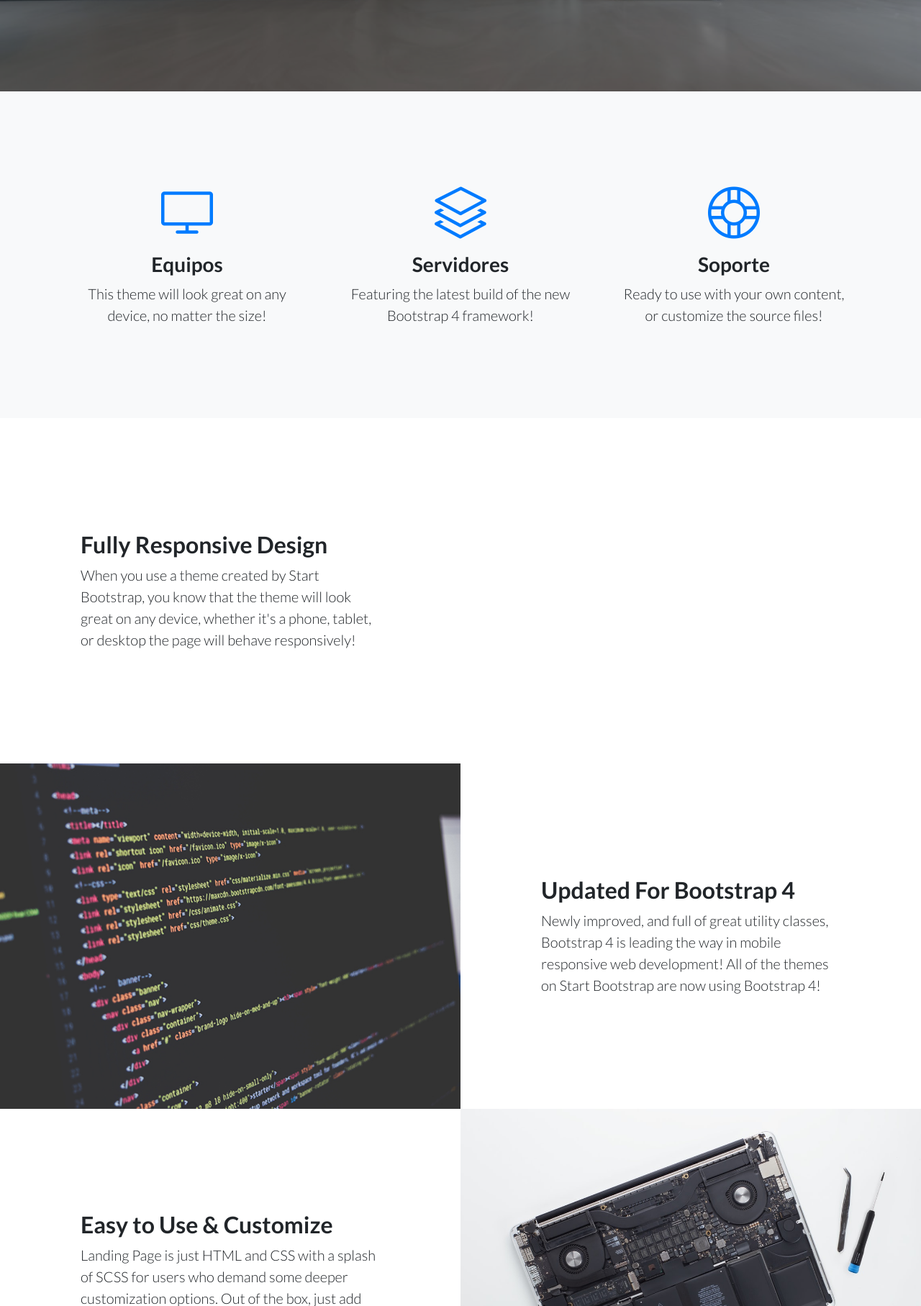
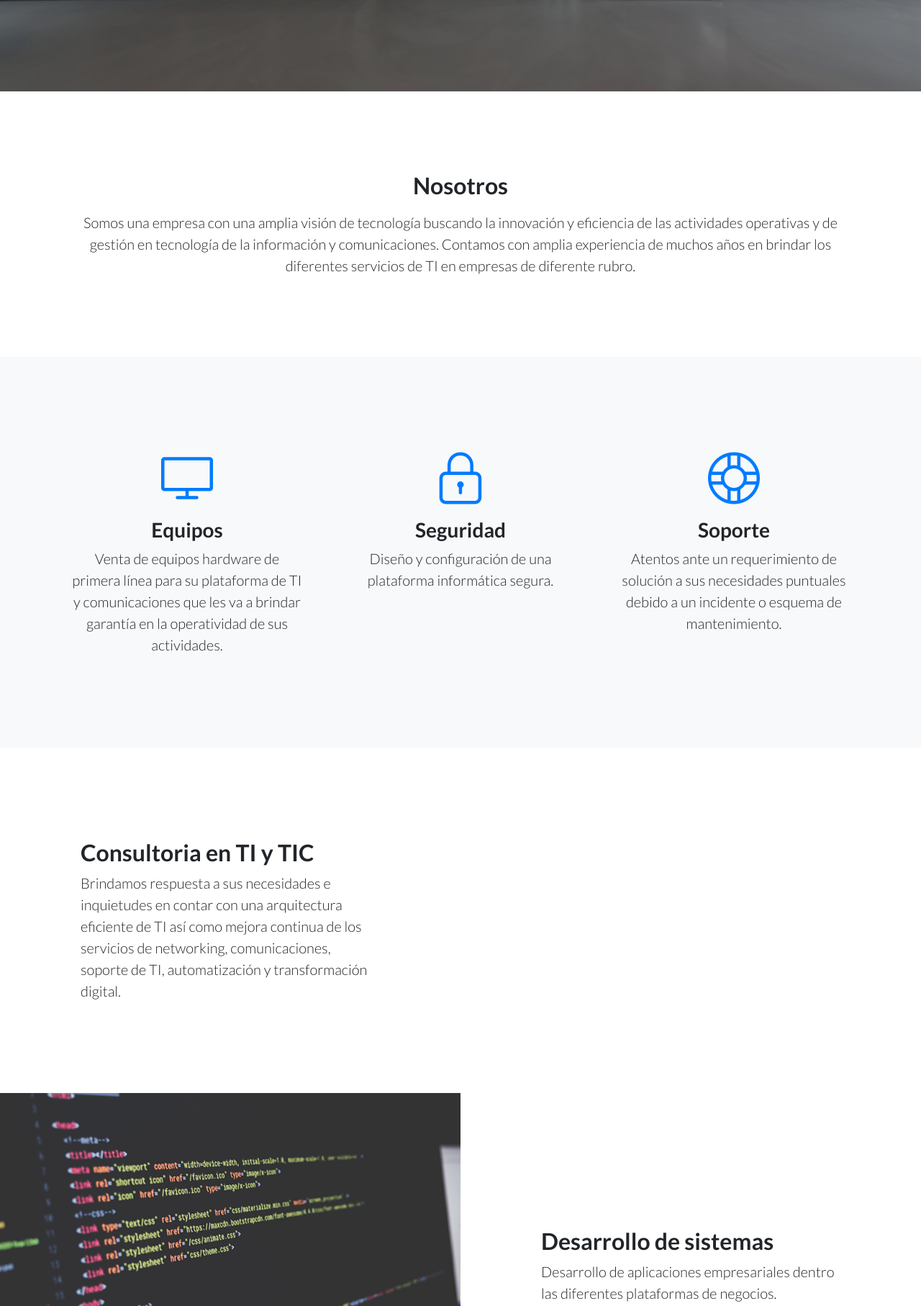
Before and after one commit to augusto-velez/digitech, a website: page index.html in a window 1280 px wide. Shown: the part 546-2361 px from the top of the page at 72% size. Drawn offline with Linux system fonts and the light colour scheme.

Commit message:
se modifico el contenido de la web

```diff
--- a/index.html
+++ b/index.html
@@ -16,7 +16,8 @@
   <!-- Custom fonts for this template -->
   <link href="vendor/fontawesome-free/css/all.min.css" rel="stylesheet">
   <link href="vendor/simple-line-icons/css/simple-line-icons.css" rel="stylesheet" type="text/css">
-  <link href="https://fonts.googleapis.com/css?family=Lato:300,400,700,300italic,400italic,700italic" rel="stylesheet" type="text/css">
+  <link href="https://fonts.googleapis.com/css?family=Lato:300,400,700,300italic,400italic,700italic" rel="stylesheet"
+    type="text/css">
 
   <!-- Custom styles for this template -->
   <link href="css/landing-page.min.css" rel="stylesheet">
@@ -31,7 +32,8 @@
   <!-- Navigation -->
   <nav class="navbar navbar-expand-lg navbar-light bg-light">
     <a class="navbar-brand" href="#"><img src="/img/logo.png" height="100px" alt="" srcset=""></a>
-    <button class="navbar-toggler" type="button" data-toggle="collapse" data-target="#navbarTogglerDemo02" aria-controls="navbarTogglerDemo02" aria-expanded="false" aria-label="Toggle navigation">
+    <button class="navbar-toggler" type="button" data-toggle="collapse" data-target="#navbarTogglerDemo02"
+      aria-controls="navbarTogglerDemo02" aria-expanded="false" aria-label="Toggle navigation">
       <span class="navbar-toggler-icon"></span>
     </button>
 
@@ -67,6 +69,20 @@
     </div>
   </header>
 
+  <!-- Nosotros -->
+  <section class="testimonials text-center bg-white">
+    <div class="container">
+      <h2 class="mb-3">Nosotros</h2>
+      <p class="lead mb-0">Somos una empresa con una amplia visión de tecnología buscando la innovación y eficiencia de
+        las actividades operativas y de gestión en tecnología de la información y comunicaciones.
+        Contamos con amplia experiencia de muchos años en brindar los diferentes servicios de TI en empresas de
+        diferente rubro.
+      </p>
+      <div class="row">
+      </div>
+    </div>
+  </section>
+
   <!-- Icons Grid -->
   <section class="features-icons bg-light text-center">
     <div class="container">
@@ -77,16 +93,17 @@
               <i class="icon-screen-desktop m-auto text-primary"></i>
             </div>
             <h3>Equipos</h3>
-            <p class="lead mb-0">This theme will look great on any device, no matter the size!</p>
+            <p class="lead mb-0">Venta de equipos hardware de primera línea para su plataforma de TI y comunicaciones
+              que les va a brindar garantía en la operatividad de sus actividades.</p>
           </div>
         </div>
         <div class="col-lg-4">
           <div class="features-icons-item mx-auto mb-5 mb-lg-0 mb-lg-3">
             <div class="features-icons-icon d-flex">
-              <i class="icon-layers m-auto text-primary"></i>
+              <i class="icon-lock m-auto text-primary"></i>
             </div>
-            <h3>Servidores</h3>
-            <p class="lead mb-0">Featuring the latest build of the new Bootstrap 4 framework!</p>
+            <h3>Seguridad</h3>
+            <p class="lead mb-0">Diseño y configuración de una plataforma informática segura.</p>
           </div>
         </div>
         <div class="col-lg-4">
@@ -95,7 +112,8 @@
               <i class="icon-support m-auto text-primary"></i>
             </div>
             <h3>Soporte</h3>
-            <p class="lead mb-0">Ready to use with your own content, or customize the source files!</p>
+            <p class="lead mb-0">Atentos ante un requerimiento de solución a sus necesidades puntuales debido a un
+              incidente o esquema de mantenimiento.</p>
           </div>
         </div>
       </div>
@@ -107,24 +125,31 @@
     <div class="container-fluid p-0">
       <div class="row no-gutters">
 
-        <div class="col-lg-6 order-lg-2 text-white showcase-img" style="background-image: url('img/bg-showcase-1.jpeg');"></div>
+        <div class="col-lg-6 order-lg-2 text-white showcase-img"
+          style="background-image: url('img/bg-showcase-1.jpeg');"></div>
         <div class="col-lg-6 order-lg-1 my-auto showcase-text">
-          <h2>Fully Responsive Design</h2>
-          <p class="lead mb-0">When you use a theme created by Start Bootstrap, you know that the theme will look great on any device, whether it's a phone, tablet, or desktop the page will behave responsively!</p>
+          <h2>Consultoria en TI y TIC</h2>
+          <p class="lead mb-0">Brindamos respuesta a sus necesidades e inquietudes en contar con una arquitectura
+            eficiente de TI así como mejora continua de los servicios de networking, comunicaciones, soporte de TI,
+            automatización y transformación digital.</p>
         </div>
       </div>
       <div class="row no-gutters">
         <div class="col-lg-6 text-white showcase-img" style="background-image: url('img/bg-showcase-2.jpg');"></div>
         <div class="col-lg-6 my-auto showcase-text">
-          <h2>Updated For Bootstrap 4</h2>
-          <p class="lead mb-0">Newly improved, and full of great utility classes, Bootstrap 4 is leading the way in mobile responsive web development! All of the themes on Start Bootstrap are now using Bootstrap 4!</p>
+          <h2>Desarrollo de sistemas</h2>
+          <p class="lead mb-0">Desarrollo de aplicaciones empresariales dentro las diferentes plataformas de negocios.
+          </p>
         </div>
       </div>
       <div class="row no-gutters">
-        <div class="col-lg-6 order-lg-2 text-white showcase-img" style="background-image: url('img/bg-showcase-3.jpeg');"></div>
+        <div class="col-lg-6 order-lg-2 text-white showcase-img"
+          style="background-image: url('img/bg-showcase-3.jpeg');"></div>
         <div class="col-lg-6 order-lg-1 my-auto showcase-text">
           <h2>Easy to Use &amp; Customize</h2>
-          <p class="lead mb-0">Landing Page is just HTML and CSS with a splash of SCSS for users who demand some deeper customization options. Out of the box, just add your content and images, and your new landing page will be ready to go!</p>
+          <p class="lead mb-0">Landing Page is just HTML and CSS with a splash of SCSS for users who demand some deeper
+            customization options. Out of the box, just add your content and images, and your new landing page will be
+            ready to go!</p>
         </div>
       </div>
     </div>
@@ -133,7 +158,18 @@
   <!-- Testimonials -->
   <section class="testimonials text-center bg-light">
     <div class="container">
-      <h2 class="mb-5">What people are saying...</h2>
+      <div class="">
+        <img src="/img/logo.png" height="100px"/>
+        <div class="card-body">
+          <h3 class="card-title mb-3">Contacto</h3>
+          <i class="fa fa-envelope mr-2"></i>
+          <h5 class="mb-3">alberto.velez@digitechnology.com.pe</h5>
+          <i class="fa fa-phone-square mr-2"></i>
+          <h5 class="mb-3">+51 999 394 898</h5>
+          <i class="fa fa-globe mr-2"></i>
+          <h5 class="mb-3">Lima, Peru</h5>
+        </div>
+      </div>
       <div class="row">
       </div>
     </div>
@@ -185,7 +221,7 @@
               <a href="#">Contacto</a>
             </li>
           </ul>
-          <p class="text-muted small mb-6 mb-lg-0"><i class="fa fa-copyright mr-2"></i>Digitechnology & Services 2020. All Rights Reserved.</p>
+          <p class="text-muted small mb-6 mb-lg-0"><i class="fa fa-envelope mr-2"></i>alberto.velez@digitechnology.com.pe</p>
           <p class="text-muted small mb-6 mb-lg-0"><i class="fa fa-phone-square mr-2"></i>+51 999 394 898</p>
           <p class="text-muted small mb-6 mb-lg-0"><i class="fa fa-globe mr-2"></i>Lima, Peru.</p>
         </div>
@@ -193,7 +229,9 @@
           <ul class="list-inline mb-0">
             <li class="list-inline-item">
               <a href="#">
-                <i class="fab fa-linkedin fa-2x fa-fw"></i>
+                <i class="fab fa-linkedin fa-2x fa-fw mb-2"></i>
+                <p class="text-muted small mb-6 mb-lg-0"><i class="fa fa-copyright mr-2"></i>Digitechnology & Services
+                  2020. All Rights Reserved.</p>
               </a>
             </li>
           </ul>
```
